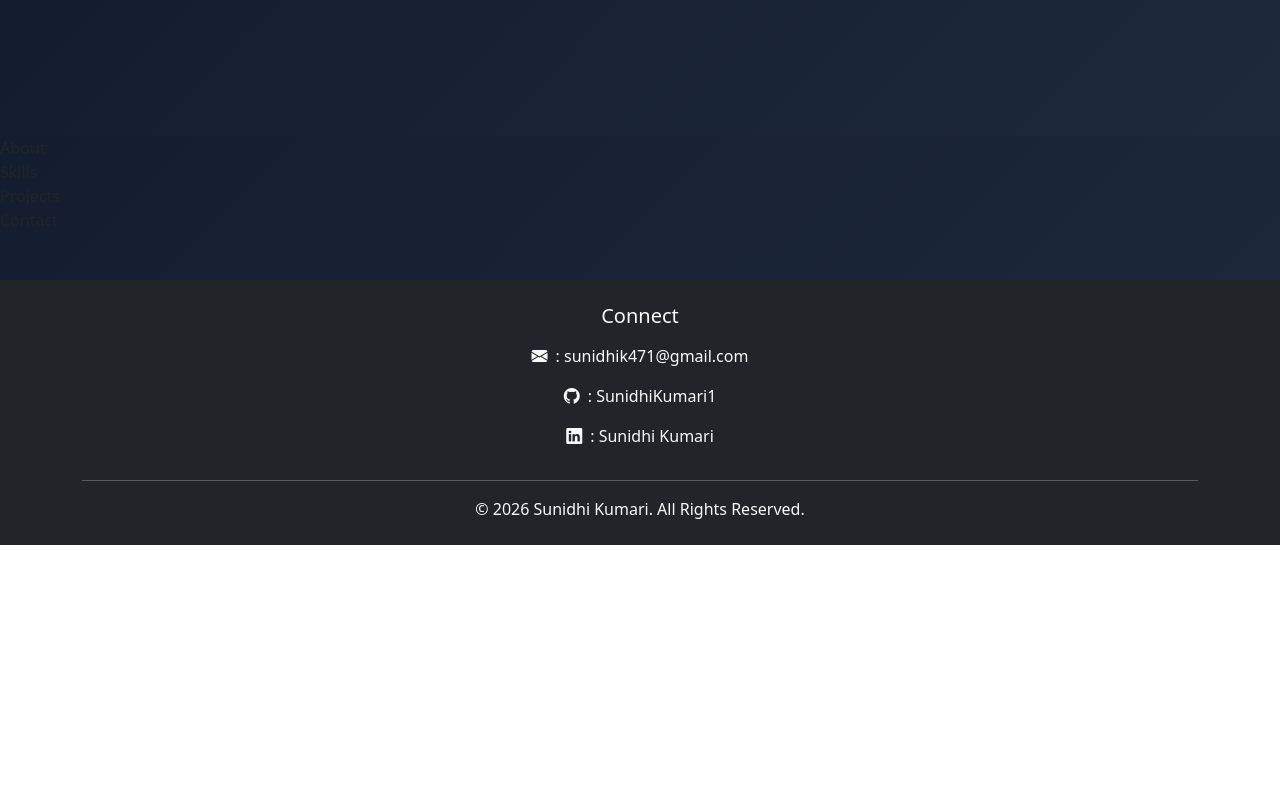
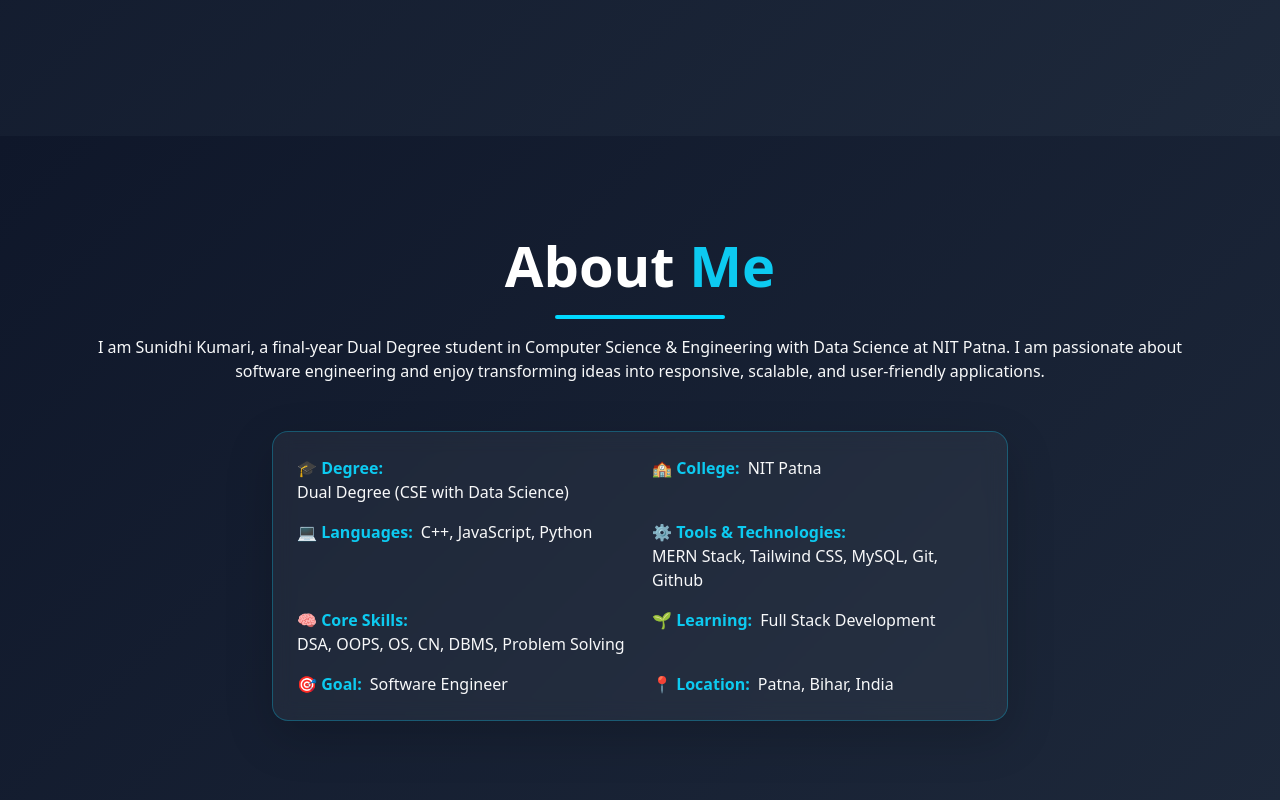
Before and after one commit to SunidhiKumari1/portfolio, a React (Create React App) app: page /contact in a window 1280 px wide. Shown: the part 720-1520 px from the top of the page. Before the commit the page ends 1265 px from the top, so only its background shows below. Built offline with nearby package versions, Linux system fonts and the light colour scheme.

Commit message:
Added About section to the portfolio

```diff
--- a/src/Components/About.js
+++ b/src/Components/About.js
@@ -1,7 +1,129 @@
-import React from 'react'
+import React from "react";
 
 export default function About() {
   return (
-    <div>About</div>
-  )
+    <section
+      id="about"
+      className="py-5"
+      style={{
+        minHeight: "100vh",
+        background: "linear-gradient(135deg,#0f172a,#1e293b)",
+        color: "white",
+      }}
+    >
+      <div className="container py-5">
+
+        {/* Heading */}
+        <div className="text-center mb-5">
+          <h2 className="display-4 fw-bold">
+            About <span className="text-info">Me</span>
+          </h2>
+          <div
+            className="mx-auto mt-3 mb-3"
+            style={{
+              width: "170px",
+              height: "4px",
+              background: "#00d9ff",
+              borderRadius: "20px",
+            }}
+          ></div>
+          <p
+  className="text-light mx-auto mb-3"
+>
+  I am Sunidhi Kumari, a final-year Dual Degree student in
+   Computer Science & Engineering with Data Science at
+   NIT Patna. I am passionate about software engineering and enjoy
+  transforming ideas into responsive, scalable, and user-friendly applications.
+</p>
+
+        </div>
+
+        <div className="row justify-content-center">
+          <div className="col-lg-8">
+
+            <div
+              className="p-4 rounded-4 shadow-lg"
+              style={{
+                background: "rgba(255,255,255,0.05)",
+                border: "1px solid rgba(13,202,240,.3)",
+                backdropFilter: "blur(10px)",
+              }}
+            >
+
+              <div className="row gy-3">
+
+                <div className="col-md-6">
+  <div className="d-flex flex-wrap align-items-center">
+    <strong className="text-info me-2">🎓 Degree:</strong>
+    <span className="text-light">
+      Dual Degree (CSE with Data Science)
+    </span>
+  </div>
+</div>
+
+                <div className="col-md-6">
+  <div className="d-flex flex-wrap align-items-center">
+    <strong className="text-info me-2">🏫 College:</strong>
+    <span className="text-light">NIT Patna</span>
+  </div>
+</div>
+
+<div className="col-md-6">
+  <div className="d-flex flex-wrap align-items-center">
+    <strong className="text-info me-2">💻 Languages:</strong>
+    <span className="text-light">C++, JavaScript, Python</span>
+  </div>
+</div>
+
+<div className="col-md-6">
+  <div className="d-flex flex-wrap align-items-center">
+    <strong className="text-info me-2">⚙️ Tools & Technologies:</strong>
+    <span className="text-light">
+      MERN Stack, Tailwind CSS, MySQL, Git, Github
+    </span>
+  </div>
+</div>
+
+<div className="col-md-6">
+  <div className="d-flex flex-wrap align-items-center">
+    <strong className="text-info me-2">🧠 Core Skills:</strong>
+    <span className="text-light">
+      DSA, OOPS, OS, CN, DBMS, Problem Solving
+    </span>
+  </div>
+</div>
+
+<div className="col-md-6">
+  <div className="d-flex flex-wrap align-items-center">
+    <strong className="text-info me-2">🌱 Learning:</strong>
+    <span className="text-light">
+      Full Stack Development
+    </span>
+  </div>
+</div>
+
+<div className="col-md-6">
+  <div className="d-flex flex-wrap align-items-center">
+    <strong className="text-info me-2">🎯 Goal:</strong>
+    <span className="text-light">Software Engineer</span>
+  </div>
+</div>
+
+<div className="col-md-6">
+  <div className="d-flex flex-wrap align-items-center">
+    <strong className="text-info me-2">📍 Location:</strong>
+    <span className="text-light">Patna, Bihar, India</span>
+  </div>
+</div>
+
+              </div>
+
+            </div>
+
+          </div>
+        </div>
+
+      </div>
+    </section>
+  );
 }
```
